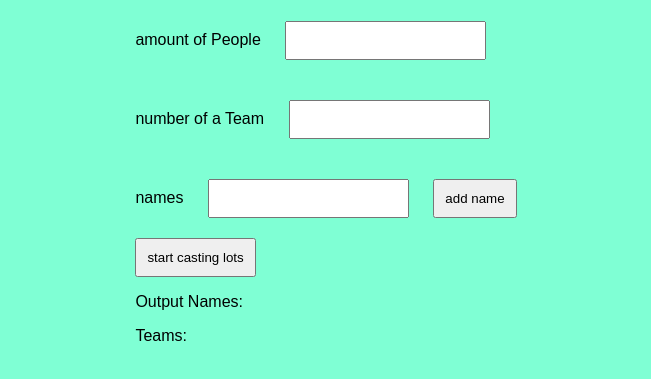
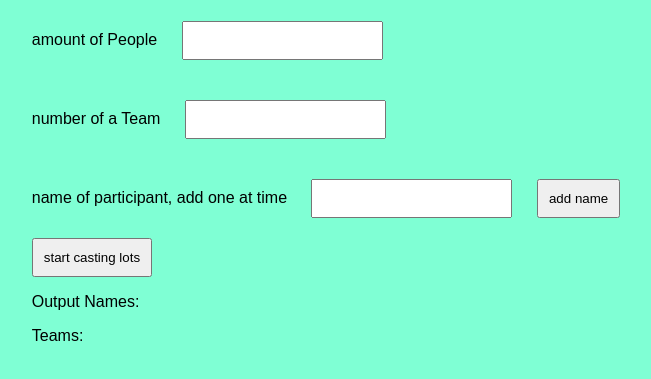
Before and after one commit to yihu55/drawlots-app, a plain HTML site: page index.html in a window 1280 px wide. Shown: the part 87-466 px from the top of the page, without its empty margins (314-965 px from the left). Drawn offline with Linux system fonts and the light colour scheme.

Commit message:
added text on name label

```diff
--- a/index.html
+++ b/index.html
@@ -41,7 +41,7 @@
         <input type="number" id="numberOfPeople"><br>
         <label for="numberOfTeam">number of a Team</label>
         <input type="number" id="numberOfTeam"><br>
-        <label for="names">names</label>
+        <label for="names">name of participant, add one at time</label>
         <input type="text" id="names" onfocus="this.value=''">
         <button id="addName">add name</button><br>
         <button id="button">start casting lots</button>
```
